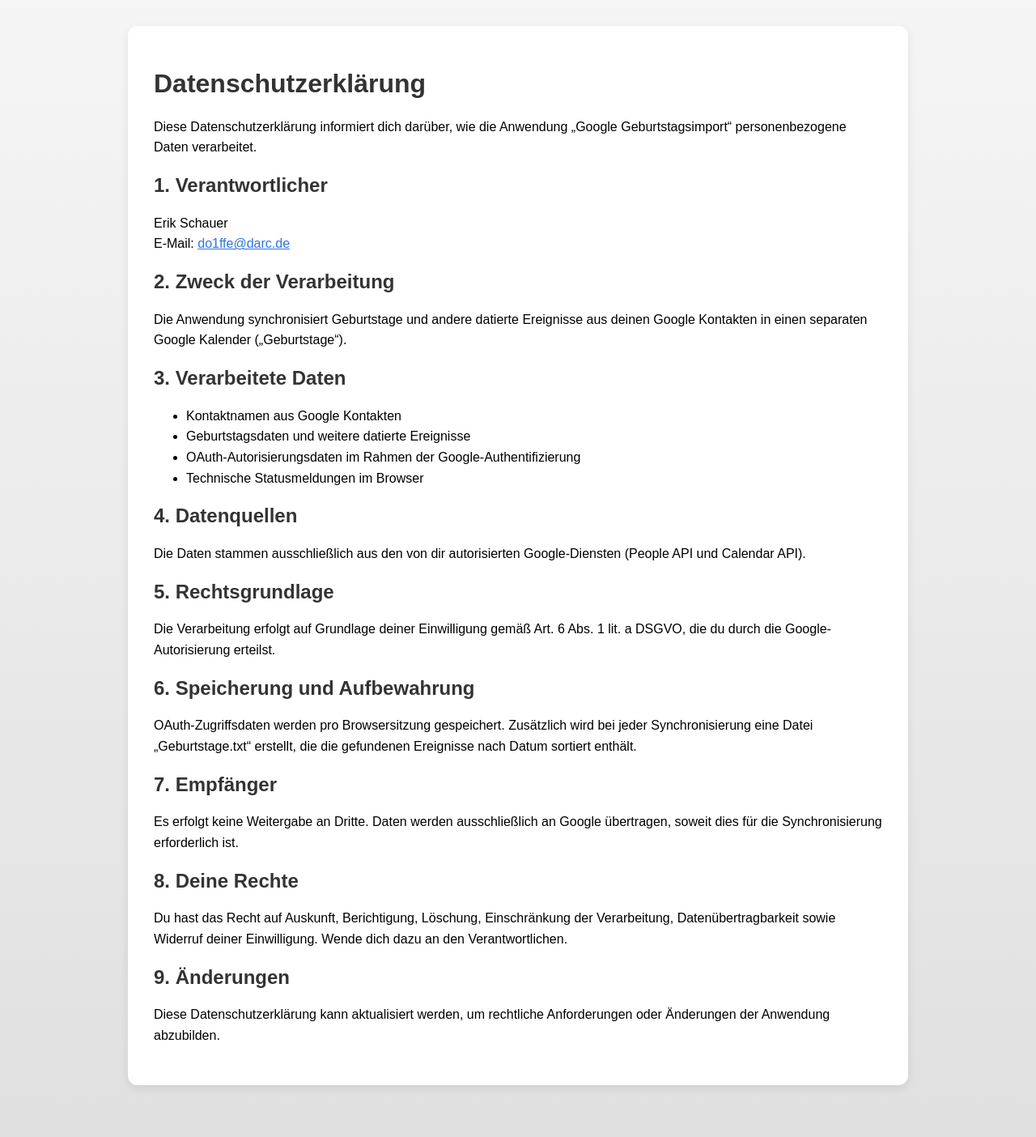
After one commit to DO1FFE/geburtstage, a Flask app: page /datenschutz in a window 1280 px wide. The commit adds this page. Shown: the whole page at 81% size. Run offline with Flask 3, Linux system fonts and the light colour scheme.

Commit message:
Füge Datenschutz und Nutzungsbedingungen hinzu

```diff
--- a/app.py
+++ b/app.py
@@ -282,6 +282,14 @@
 def index():
     return render_template('index.html')
 
+@app.route('/datenschutz')
+def privacy():
+    return render_template('datenschutz.html')
+
+@app.route('/nutzungsbedingungen')
+def terms():
+    return render_template('nutzungsbedingungen.html')
+
 @app.route('/sync')
 def sync_events():
     people_service, calendar_service, auth_url = get_services()
--- /dev/null
+++ b/templates/datenschutz.html
@@ -0,0 +1,104 @@
+<!DOCTYPE html>
+<html lang="de">
+<head>
+    <meta charset="UTF-8">
+    <title>Datenschutzerklärung</title>
+    <style>
+        body {
+            font-family: Arial, sans-serif;
+            background: linear-gradient(to bottom, #f5f5f5, #e0e0e0);
+            margin: 0;
+            padding: 2em 1em 4em 1em;
+        }
+
+        .content {
+            max-width: 900px;
+            margin: 0 auto;
+            background: #ffffff;
+            padding: 2em;
+            border-radius: 12px;
+            box-shadow: 0 4px 12px rgba(0, 0, 0, 0.08);
+        }
+
+        h1, h2 {
+            color: #333333;
+        }
+
+        p, li {
+            line-height: 1.6em;
+        }
+
+        a {
+            color: #3073e2;
+        }
+    </style>
+</head>
+<body>
+    <main class="content">
+        <h1>Datenschutzerklärung</h1>
+        <p>
+            Diese Datenschutzerklärung informiert dich darüber, wie die Anwendung
+            „Google Geburtstagsimport“ personenbezogene Daten verarbeitet.
+        </p>
+
+        <h2>1. Verantwortlicher</h2>
+        <p>
+            Erik Schauer<br>
+            E-Mail: <a href="mailto:do1ffe@darc.de">do1ffe@darc.de</a>
+        </p>
+
+        <h2>2. Zweck der Verarbeitung</h2>
+        <p>
+            Die Anwendung synchronisiert Geburtstage und andere datierte Ereignisse
+            aus deinen Google Kontakten in einen separaten Google Kalender
+            („Geburtstage“).
+        </p>
+
+        <h2>3. Verarbeitete Daten</h2>
+        <ul>
+            <li>Kontaktnamen aus Google Kontakten</li>
+            <li>Geburtstagsdaten und weitere datierte Ereignisse</li>
+            <li>OAuth-Autorisierungsdaten im Rahmen der Google-Authentifizierung</li>
+            <li>Technische Statusmeldungen im Browser</li>
+        </ul>
+
+        <h2>4. Datenquellen</h2>
+        <p>
+            Die Daten stammen ausschließlich aus den von dir autorisierten Google-Diensten
+            (People API und Calendar API).
+        </p>
+
+        <h2>5. Rechtsgrundlage</h2>
+        <p>
+            Die Verarbeitung erfolgt auf Grundlage deiner Einwilligung gemäß Art. 6 Abs. 1 lit. a DSGVO,
+            die du durch die Google-Autorisierung erteilst.
+        </p>
+
+        <h2>6. Speicherung und Aufbewahrung</h2>
+        <p>
+            OAuth-Zugriffsdaten werden pro Browsersitzung gespeichert. Zusätzlich wird bei jeder
+            Synchronisierung eine Datei „Geburtstage.txt“ erstellt, die die gefundenen Ereignisse
+            nach Datum sortiert enthält.
+        </p>
+
+        <h2>7. Empfänger</h2>
+        <p>
+            Es erfolgt keine Weitergabe an Dritte. Daten werden ausschließlich an Google übertragen,
+            soweit dies für die Synchronisierung erforderlich ist.
+        </p>
+
+        <h2>8. Deine Rechte</h2>
+        <p>
+            Du hast das Recht auf Auskunft, Berichtigung, Löschung, Einschränkung der Verarbeitung,
+            Datenübertragbarkeit sowie Widerruf deiner Einwilligung. Wende dich dazu an den
+            Verantwortlichen.
+        </p>
+
+        <h2>9. Änderungen</h2>
+        <p>
+            Diese Datenschutzerklärung kann aktualisiert werden, um rechtliche Anforderungen
+            oder Änderungen der Anwendung abzubilden.
+        </p>
+    </main>
+</body>
+</html>
```
Also changed, not shown: templates/index.html (+50 -2 lines), templates/nutzungsbedingungen.html (added, +79 -0 lines).
